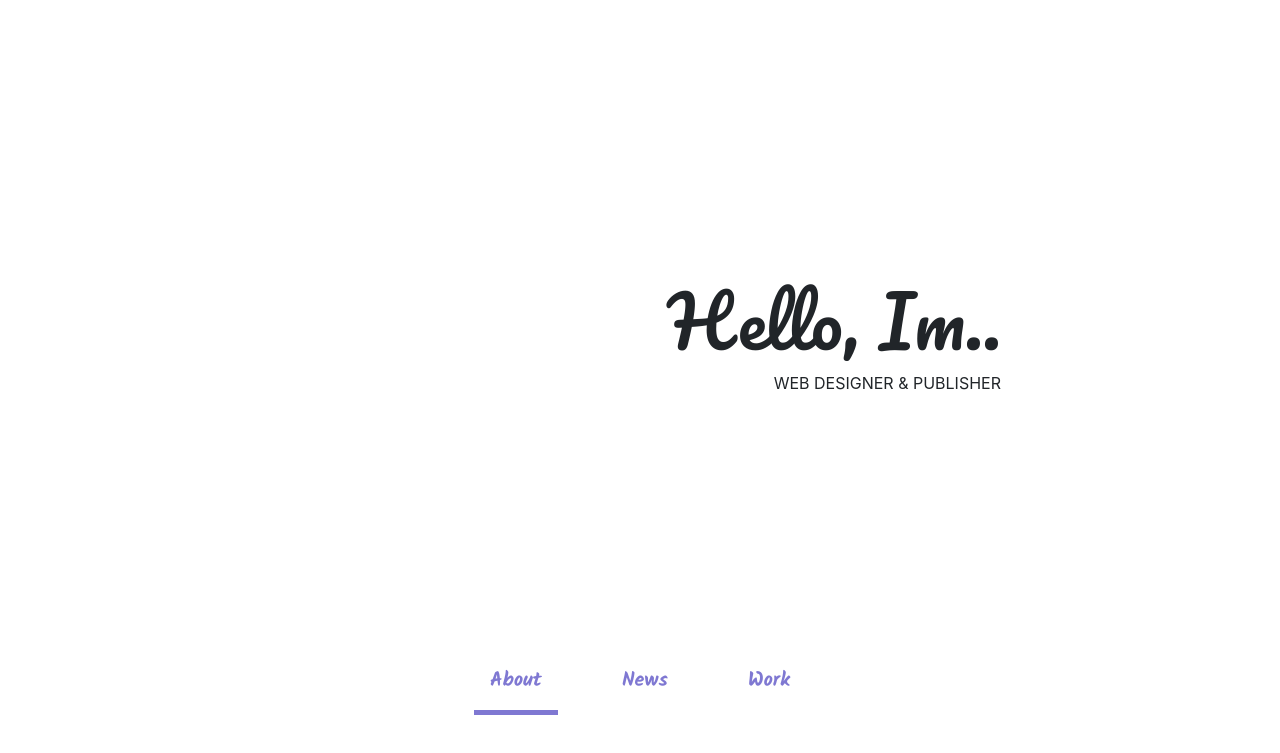
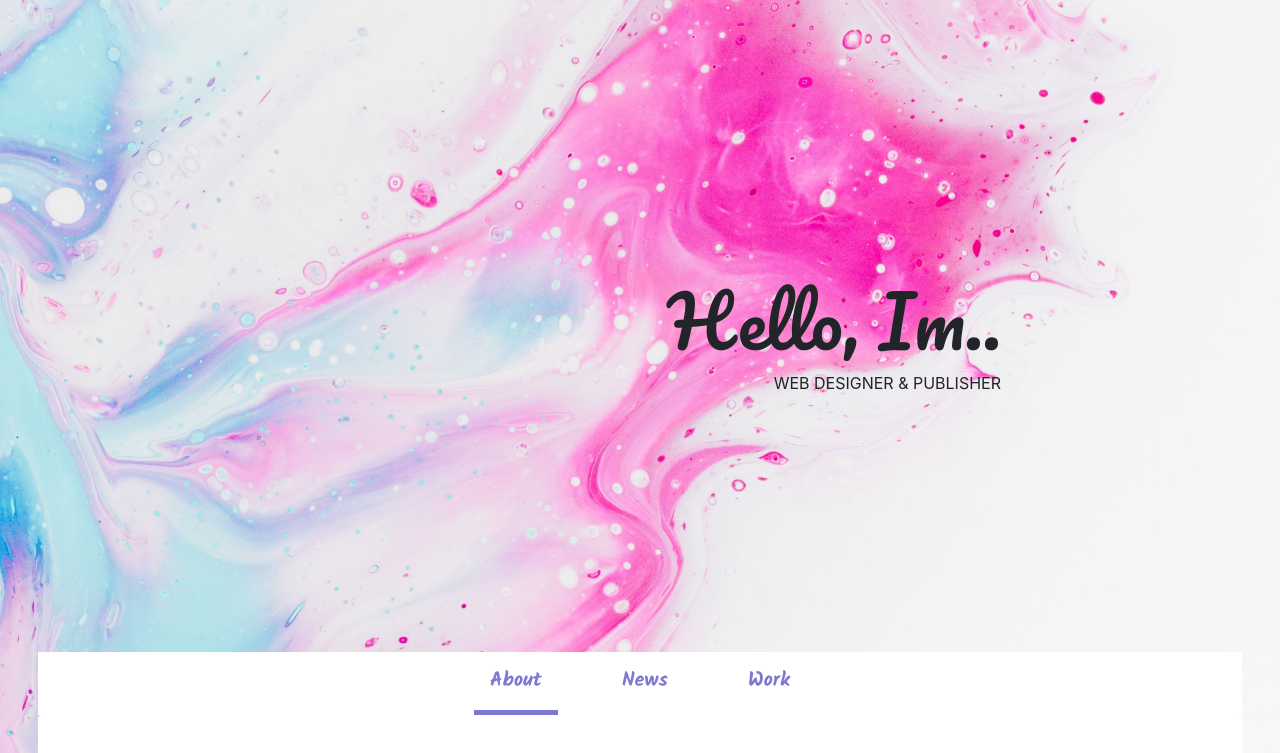
Before and after one commit to ys-carrot/portfolio, a plain HTML site: page index.html in a window 1280 px wide. Shown: the top 753 px of the page. Drawn offline with nearby package versions, Linux system fonts and the light colour scheme.

Commit message:
Update style.css

```diff
--- a/css/style.css
+++ b/css/style.css
@@ -1,9 +1,8 @@
-html,
-body {
+html {
   height: 100%;
 }
 body {
-  background: url('./images/background.jpg') no-repeat center fixed;
+  background: url('/images/background.jpg') no-repeat center fixed;
   -webkit-background-size: cover;
   -moz-background-size: cover;
   background-size: cover;
```
